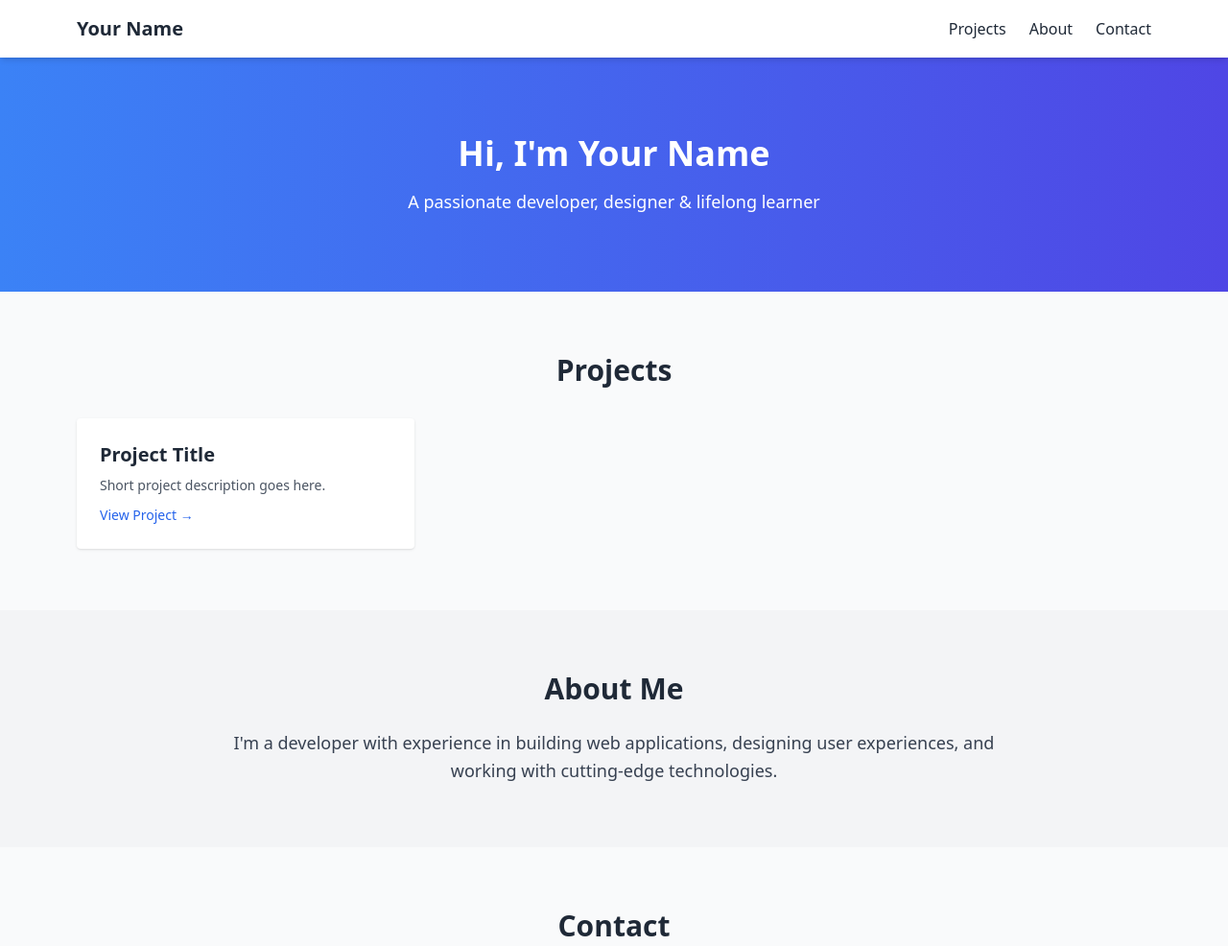
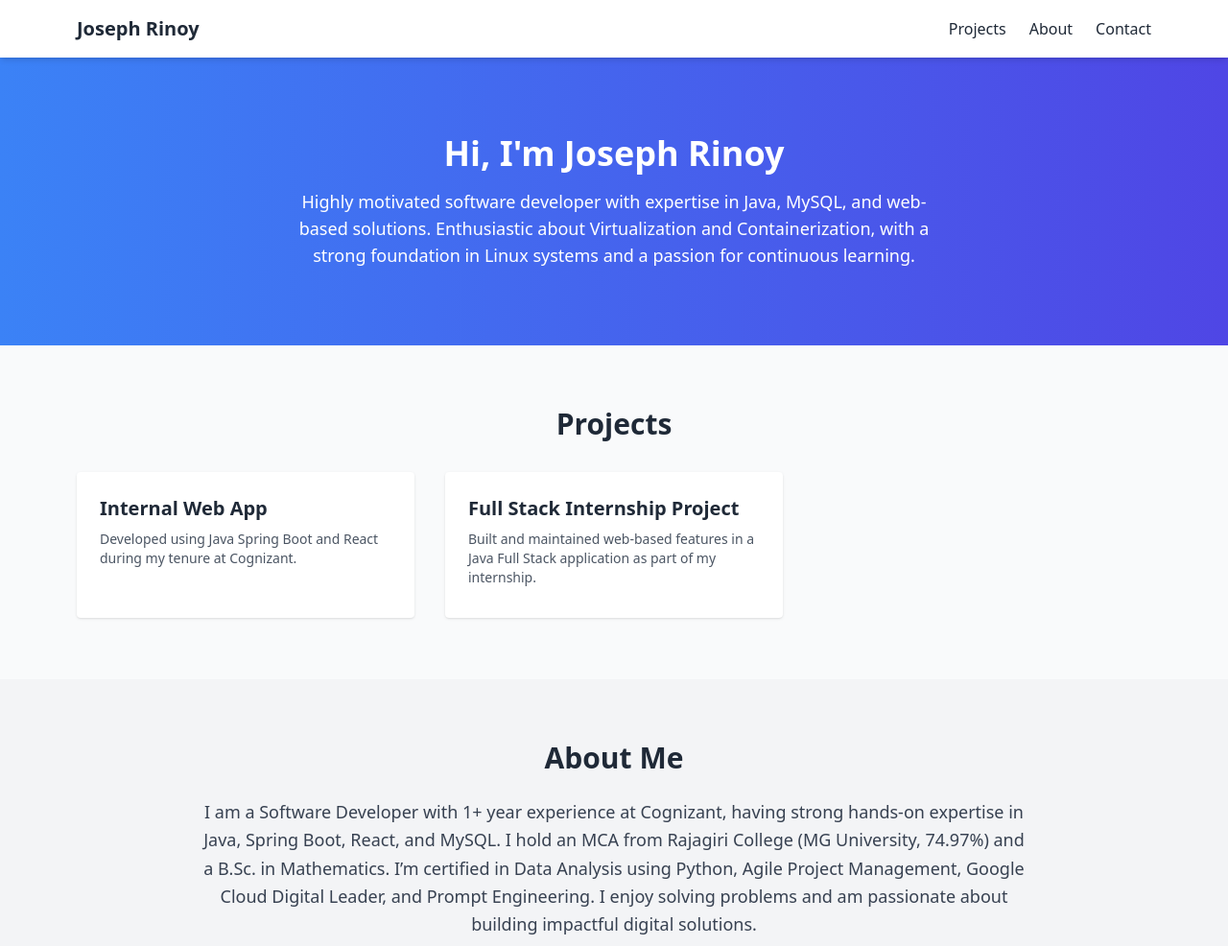
Before and after one commit to Joseph-Rinoy/Joseph-Rinoy.github.io, a plain HTML site: page index.html in a window 1280 px wide. Shown: the top 986 px of the page at 96% size. Drawn offline with nearby package versions, Linux system fonts and the light colour scheme.

Commit message:
Details added

```diff
--- a/index.html
+++ b/index.html
@@ -3,13 +3,13 @@
   <head>
     <meta charset="UTF-8" />
     <meta name="viewport" content="width=device-width, initial-scale=1.0" />
-    <title>Your Name | Portfolio</title>
+    <title>Joseph Rinoy | Portfolio</title>
     <script src="https://cdn.tailwindcss.com"></script>
   </head>
   <body class="bg-gray-50 text-gray-800 font-sans">
     <header class="bg-white shadow-md sticky top-0 z-50">
       <div class="max-w-6xl mx-auto px-4 py-4 flex justify-between items-center">
-        <h1 class="text-xl font-bold">Your Name</h1>
+        <h1 class="text-xl font-bold">Joseph Rinoy</h1>
         <nav>
           <ul class="flex gap-6">
             <li><a href="#projects" class="hover:text-blue-600">Projects</a></li>
@@ -21,19 +21,23 @@
     </header>
 
     <section class="text-center py-20 bg-gradient-to-r from-blue-500 to-indigo-600 text-white">
-      <h2 class="text-4xl font-extrabold mb-4">Hi, I'm Your Name</h2>
-      <p class="text-lg">A passionate developer, designer & lifelong learner</p>
+      <h2 class="text-4xl font-extrabold mb-4">Hi, I'm Joseph Rinoy</h2>
+      <p class="text-lg max-w-2xl mx-auto">
+        Highly motivated software developer with expertise in Java, MySQL, and web-based solutions. Enthusiastic about Virtualization and Containerization, with a strong foundation in Linux systems and a passion for continuous learning.
+      </p>
     </section>
 
     <section id="projects" class="max-w-6xl mx-auto px-4 py-16">
       <h3 class="text-3xl font-semibold mb-8 text-center">Projects</h3>
       <div class="grid md:grid-cols-2 lg:grid-cols-3 gap-8">
         <div class="bg-white shadow rounded p-6">
-          <h4 class="font-bold text-xl mb-2">Project Title</h4>
-          <p class="text-sm text-gray-600 mb-2">Short project description goes here.</p>
-          <a href="#" class="text-blue-600 text-sm">View Project →</a>
+          <h4 class="font-bold text-xl mb-2">Internal Web App</h4>
+          <p class="text-sm text-gray-600 mb-2">Developed using Java Spring Boot and React during my tenure at Cognizant.</p>
         </div>
-        <!-- Repeat for more projects -->
+        <div class="bg-white shadow rounded p-6">
+          <h4 class="font-bold text-xl mb-2">Full Stack Internship Project</h4>
+          <p class="text-sm text-gray-600 mb-2">Built and maintained web-based features in a Java Full Stack application as part of my internship.</p>
+        </div>
       </div>
     </section>
 
@@ -41,7 +45,7 @@
       <div class="max-w-4xl mx-auto px-4">
         <h3 class="text-3xl font-semibold mb-6 text-center">About Me</h3>
         <p class="text-lg text-gray-700 leading-relaxed text-center">
-          I'm a developer with experience in building web applications, designing user experiences, and working with cutting-edge technologies.
+          I am a Software Developer with 1+ year experience at Cognizant, having strong hands-on expertise in Java, Spring Boot, React, and MySQL. I hold an MCA from Rajagiri College (MG University, 74.97%) and a B.Sc. in Mathematics. I’m certified in Data Analysis using Python, Agile Project Management, Google Cloud Digital Leader, and Prompt Engineering. I enjoy solving problems and am passionate about building impactful digital solutions.
         </p>
       </div>
     </section>
@@ -56,10 +60,15 @@
           Send Message
         </button>
       </form>
+      <div class="mt-6 text-center text-gray-600">
+        <p>Email: rinoyrino15@gmail.com</p>
+        <p>Phone: +91 7025412516</p>
+        <p>Location: Kochi, Kerala</p>
+      </div>
     </section>
 
     <footer class="bg-white border-t py-6 text-center text-sm">
-      © 2025 Your Name. All rights reserved.
+      © 2025 Joseph Rinoy. All rights reserved.
     </footer>
   </body>
 </html>
```
